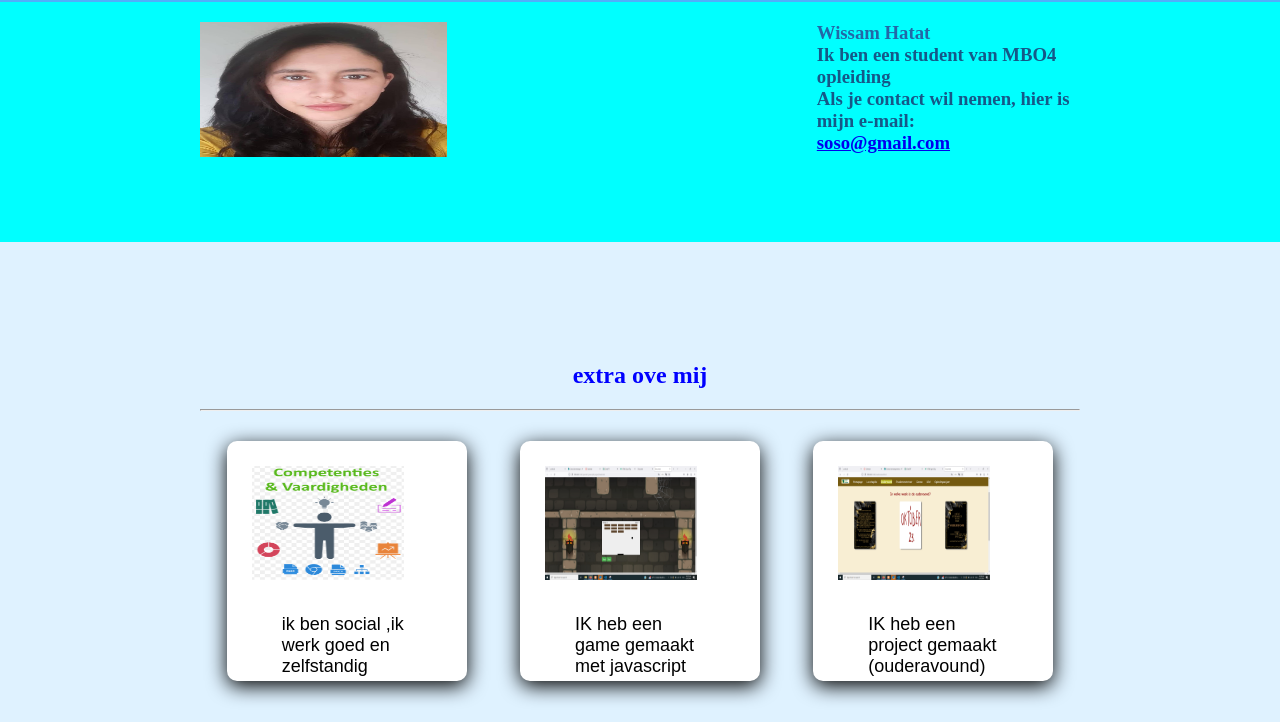
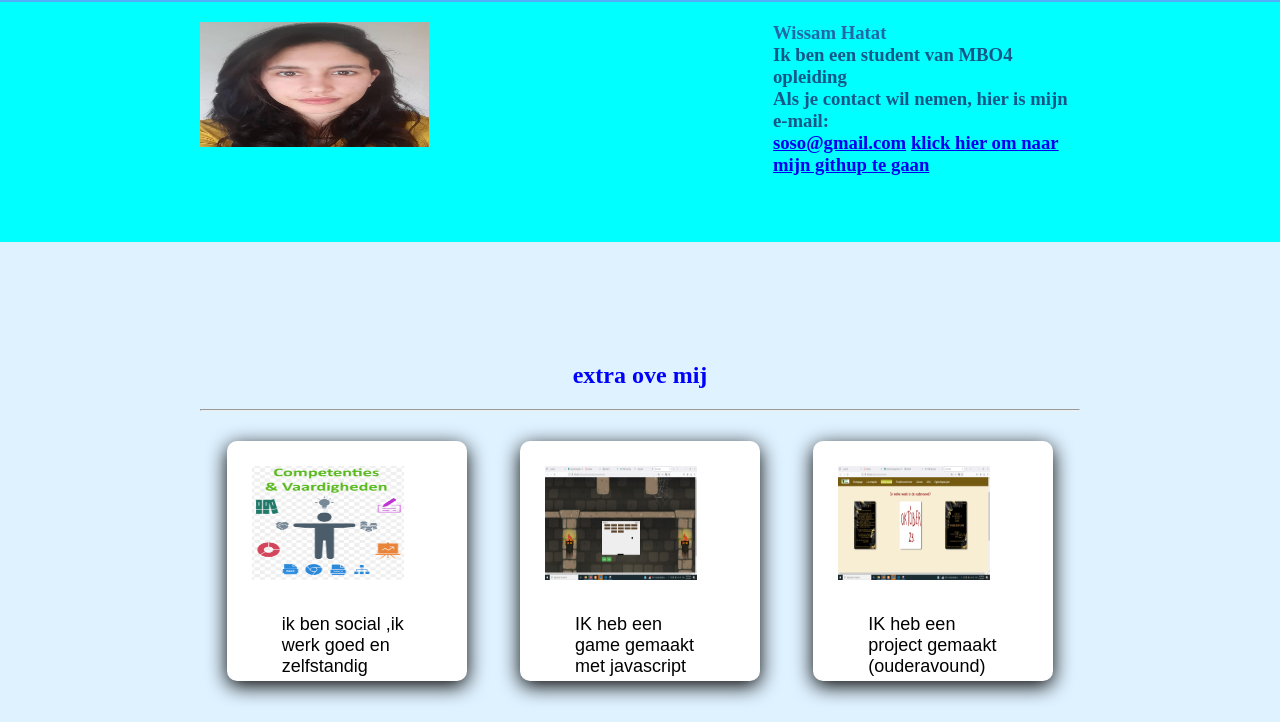
Before and after one commit to wissam-123/portfolio, a plain HTML site: page protfolio/index.html in a window 1280 px wide. Shown: the part 78-800 px from the top of the page. Drawn offline with Linux system fonts and the light colour scheme.

Commit message:
Add files via upload

```diff
--- a/protfolio/index.html
+++ b/protfolio/index.html
@@ -26,6 +26,7 @@
                 <h3>Ik ben een student van MBO4 opleiding <br>
                     Als je contact wil nemen, hier is mijn e-mail: <br>
                     <a href="mailto:soso@gmail.com">soso@gmail.com</a>
+                    <a href="https://github.com/wissam-123/portfolio">klick hier om naar mijn githup te gaan </a>
                 </h3>
 
         </div>
```
